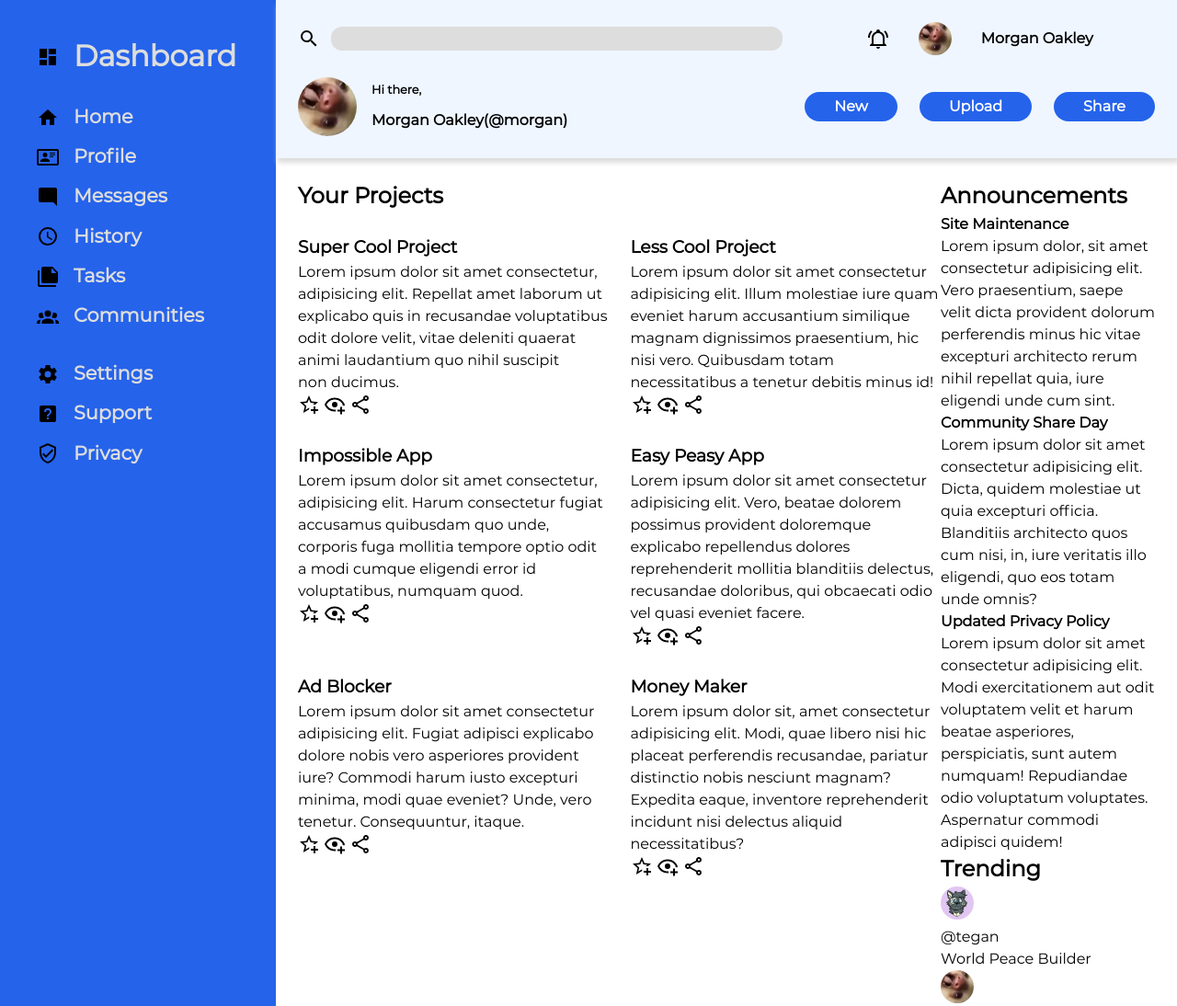
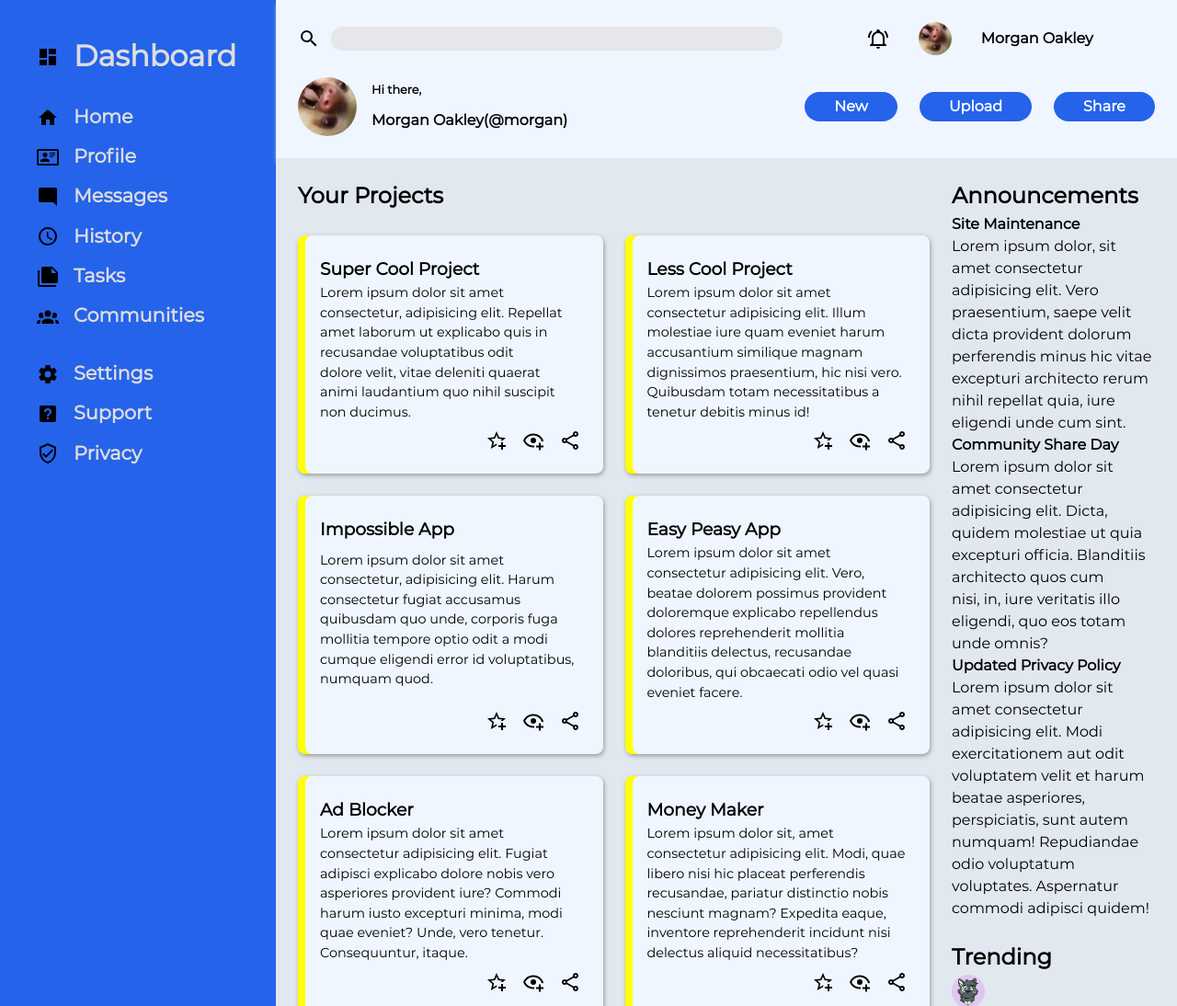
Before and after one commit to ExcentricEevee/admin-dashboard, a plain HTML site: page index.html in a window 1280 px wide. Shown: the top 1094 px of the page at 92% size. Drawn offline with Linux system fonts and the light colour scheme.

Commit message:
Position and style main>project section
Announcements and Trending are left to adjust.

Additionally, a lot of incidentally repeated CSS code was deleted.
This was probably introduced with the commit --amend that was excuted
in one of the previous commits. In other words, I am a fool for pushing
the code prematurely.

```diff
--- a/stylesheets/styles.css
+++ b/stylesheets/styles.css
@@ -11,7 +11,6 @@
   /* Named after the Tailwind palettes */
   --blue-50: #eff6ff;
   --blue-600: #2563eb;
-  /* --royalblue: #5075cf; */
   --user-image-size: 64px;
 
   font-size: 16px;
@@ -67,18 +66,16 @@ header {
   background-color: var(--blue-50);
   padding: 24px;
   font-weight: 700;
-  box-shadow: 2px 5px 5px #ddd;
+  box-shadow: 1px 5px 5px #bbb;
 
   display: grid;
   grid-template-columns: 2fr 1fr;
-  gap: 24px;
   gap: 24px;
 }
 
 .search_form {
   display: flex;
   align-items: center;
-  gap: 12px;
   gap: 12px;
 }
 
@@ -88,16 +85,7 @@ header {
   padding-left: 8px;
   border: none;
   border-radius: 12px;
-  background-color: #ddd;
-}
-
-.search_form input:focus {
-  outline: 2px solid #888;
-  /* Padding so input doesn't hug against the left edge */
-  padding-left: 8px;
-  border: none;
-  border-radius: 12px;
-  background-color: #ddd;
+  background-color: #e5e7eb;
 }
 
 .search_form input:focus {
@@ -107,9 +95,7 @@ header {
 .user-display {
   display: flex;
   justify-content: center;
-  justify-content: center;
   align-items: center;
-  gap: 32px;
   gap: 32px;
 }
 
@@ -121,10 +107,6 @@ header {
 
 .user-greeting img {
   grid-row: 1 / 3;
-}
-
-.small {
-  font-size: 0.8rem;
 }
 
 .small {
@@ -154,15 +136,16 @@ header {
 /* --- Main Section Styling --- */
 
 main {
-  padding: 24px;
-
-  padding: 24px;
+  /* Slate 200 */
+  background-color: #e2e8f0;
 
   display: grid;
   grid-template-columns: 3fr 1fr;
 }
 
 .projects-section {
+  padding: 24px;
+
   grid-row: 1 / 3;
 }
 
@@ -172,14 +155,47 @@ main {
 
 .card-container {
   display: grid;
-  grid-template-columns: repeat(auto-fit, minmax(300px, 1fr));
+  grid-template-columns: repeat(auto-fill, minmax(300px, 1fr));
   gap: 24px;
+}
+
+.card {
+  max-width: 400px;
+  padding: 24px;
+  background-color: var(--blue-50);
+  border-radius: 8px;
+  box-shadow:
+    1px 2px 5px #999,
+    inset 8px 0px yellow;
+
+  display: grid;
+}
+
+.card p {
+  font-size: 0.9rem;
+}
+
+.svg-container {
+  margin-top: 8px;
+
+  place-self: end;
+  display: grid;
+  grid-template-columns: repeat(3, 1fr);
+  gap: 16px;
+}
+
+.announcements-section {
+  padding: 24px 24px 24px 0;
+}
+
+.trending-section {
+  padding: 0 24px 24px 0;
 }
 
 /* Image Sizing */
 
 img {
-  max-width: 24px;
+  width: 24px;
 }
 
 .user-icon,
@@ -188,12 +204,11 @@ img {
 }
 
 .user-icon {
-  max-width: var(--user-image-size);
-  max-width: var(--user-image-size);
+  width: var(--user-image-size);
 }
 
 .user-icon-small {
-  max-width: 36px;
+  width: 36px;
 }
 
 /* Style resets */
```
